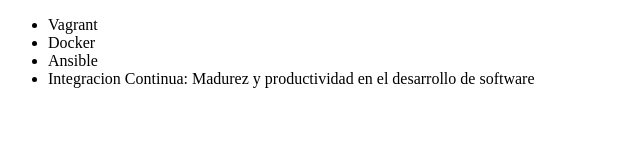
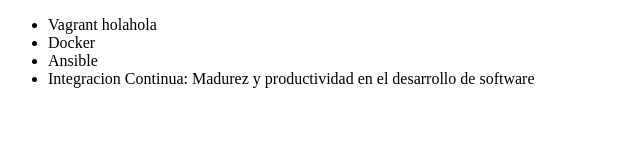
Before and after one commit to JorSarraf/alura-git, a plain HTML site: page index.html in a window 1280 px wide. Shown: the full height of the page, 0-640 px from the left. Drawn offline with Linux system fonts and the light colour scheme.

Commit message:
Puse holahola

```diff
--- a/index.html
+++ b/index.html
@@ -6,7 +6,7 @@
     </head>
     <body>
         <ul>
-            <li>Vagrant</li>
+            <li>Vagrant holahola</li>
             <li>Docker</li>
             <li>Ansible</li>
             <li>Integracion Continua: Madurez y productividad en el desarrollo de software</li>
```
